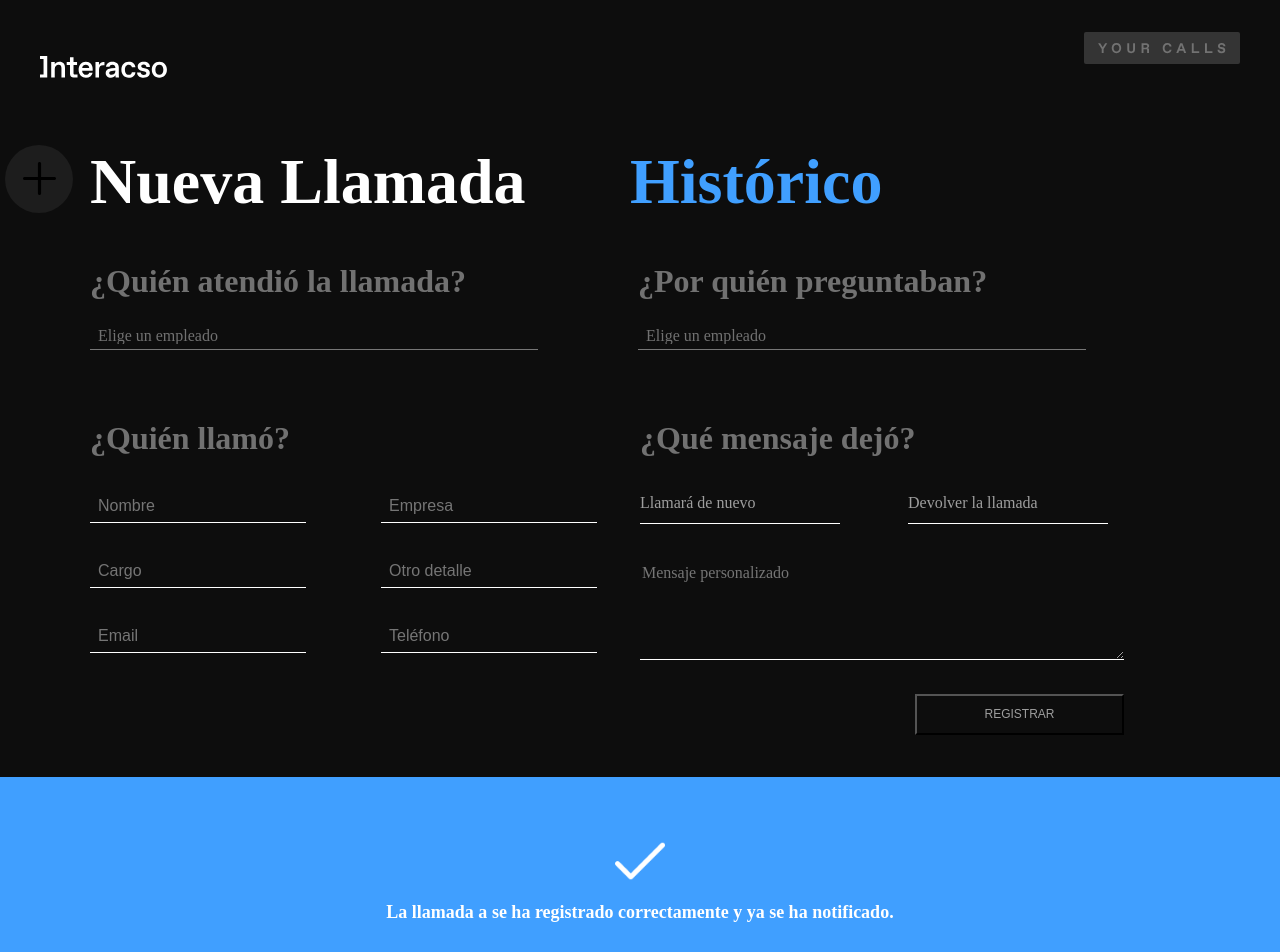
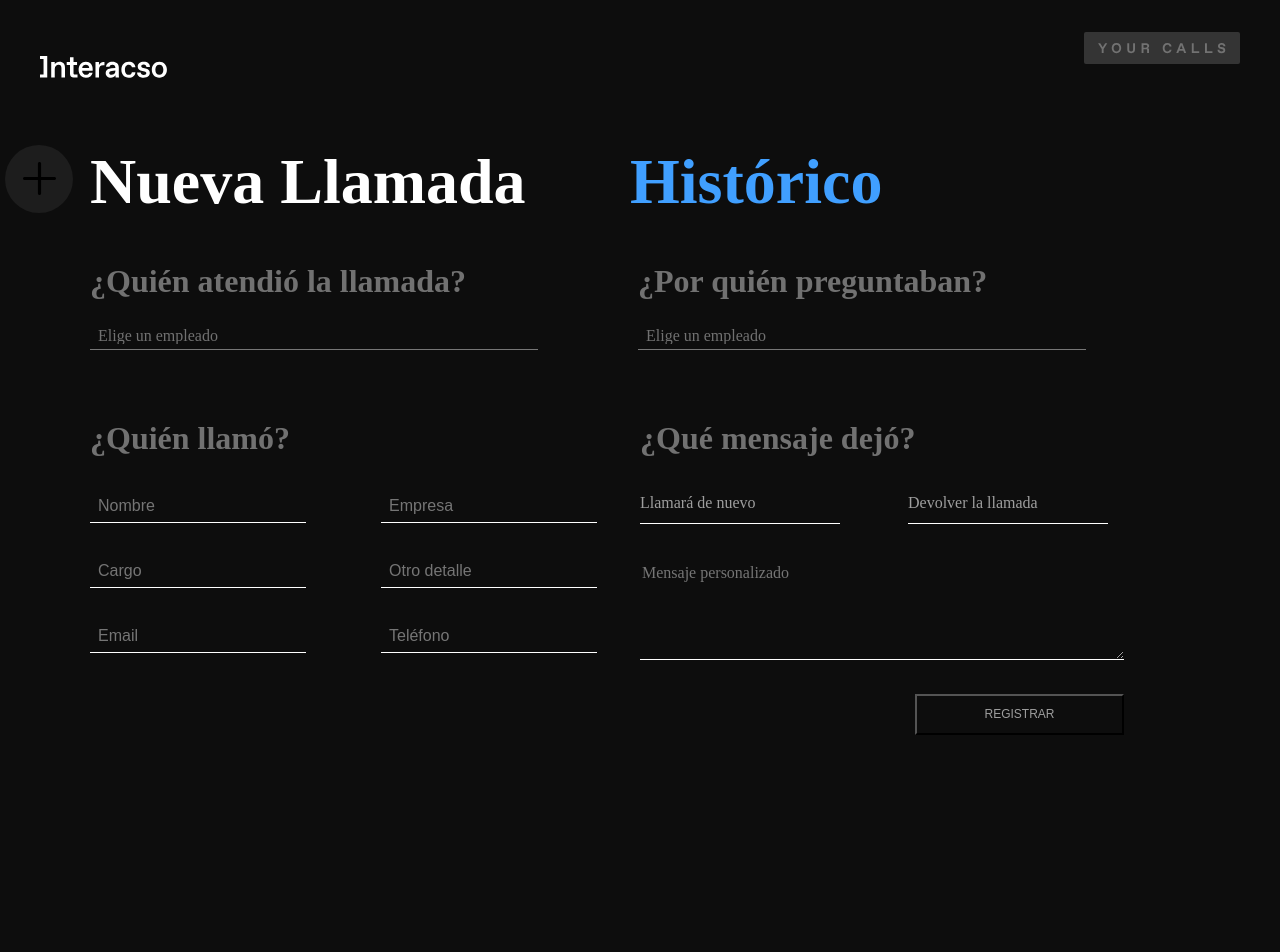
Before and after one commit to alhana-yo/easley-s4-your-calls-app, a React (Create React App) app: page / in a window 1280 px wide. Shown: the top 952 px of the page. After the commit the page ends 800 px from the top, so only its background shows below. Built offline with nearby package versions, Linux system fonts and the light colour scheme.

Commit message:
Hide modal

```diff
--- a/src/styles/App.scss
+++ b/src/styles/App.scss
@@ -292,10 +292,6 @@ position: relative;
 
 }
 
-.hidden {
-  display: none;
-
-}
 
 .modal {
   height: 100px;
@@ -303,6 +299,7 @@ position: relative;
   background-color: $color-blue;
   color: white;
 }
+
 
 
 .selectedClass {
@@ -324,7 +321,6 @@ position: relative;
 }
 
 
-
 .tick {
   margin-bottom: 16px;
   height: 50px;
@@ -343,3 +339,7 @@ position: relative;
   flex-direction: column;
   margin-top: 42px;
 }
+.hidden {
+  display: none;
+
+}
```
